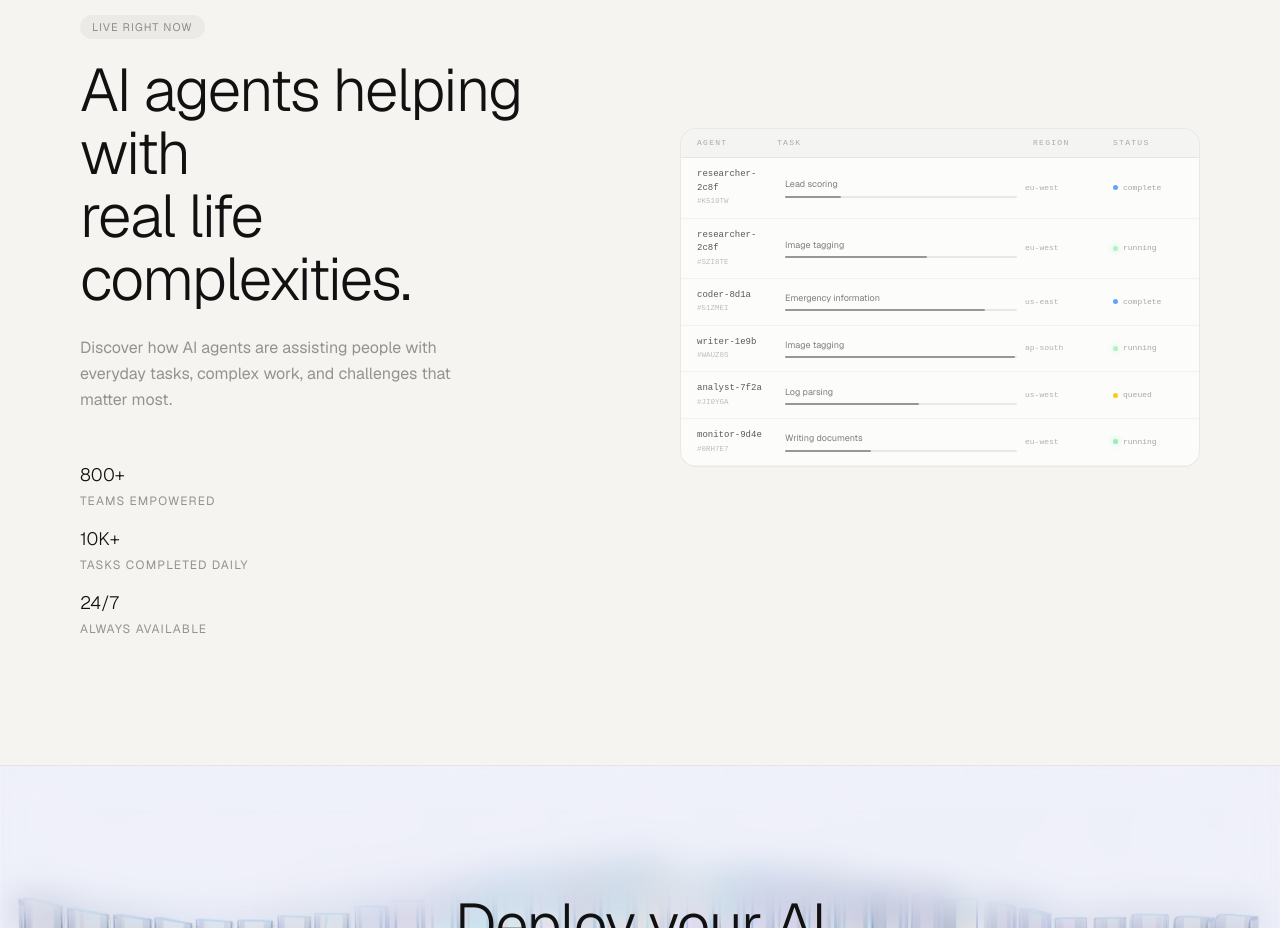
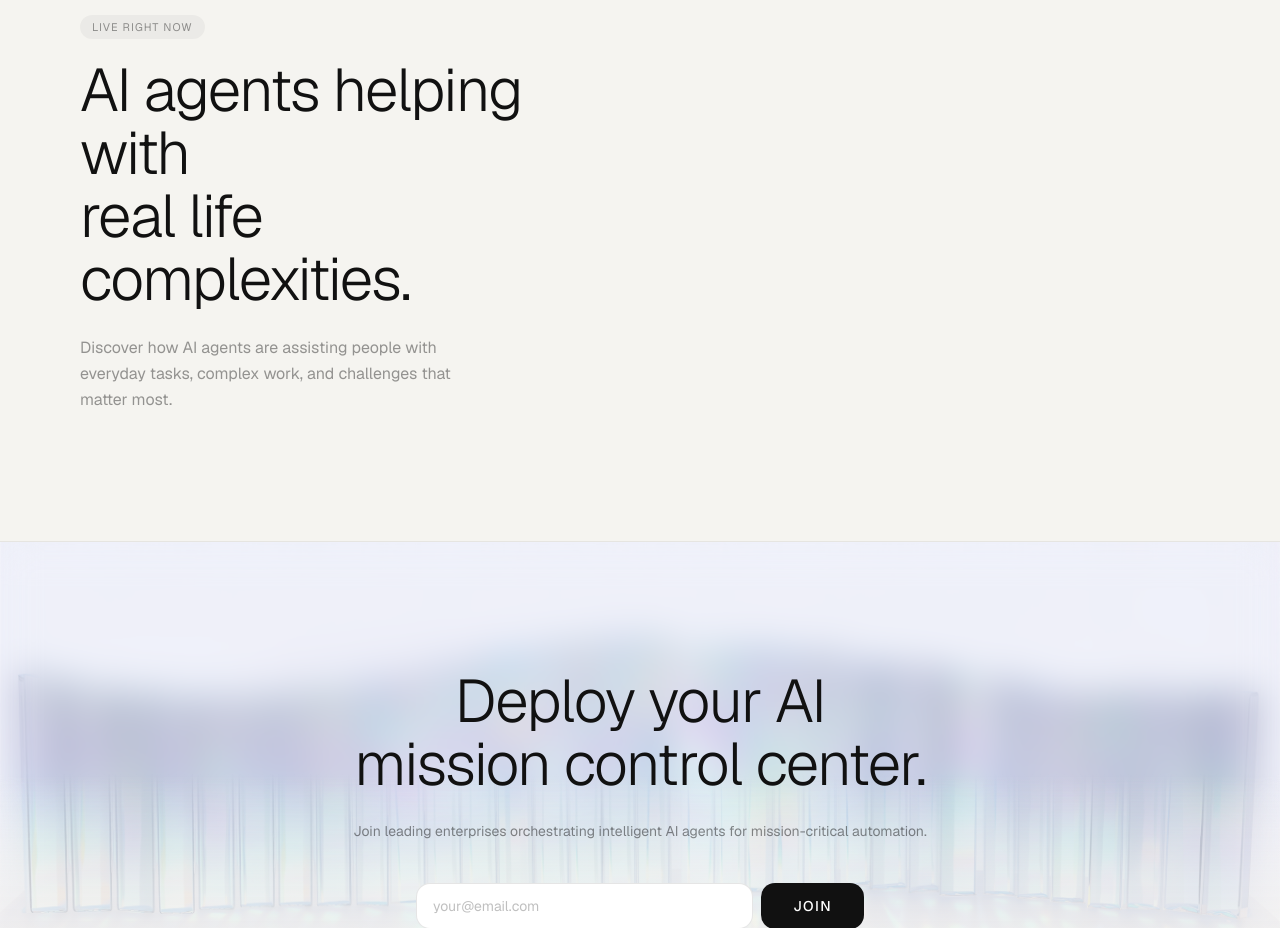
Before and after one commit to Kornok/v0-agentic-build-orchestrate-a-v6, a Next.js app: page / in a window 1280 px wide. Shown: the part 5309-6237 px from the top of the page. Built offline with nearby package versions, Linux system fonts and the light colour scheme.

Commit message:
feat: remove live agent feed and add reveal text component

```diff
--- a/app/page.tsx
+++ b/app/page.tsx
@@ -4,7 +4,7 @@ import React, { useRef, useEffect, useState, useCallback } from "react"
 import { IntroAnimation, INTRO_DURATION_MS, HERO_REVEAL_MS } from "@/components/intro-animation"
 import { AgentInterface } from "@/components/agent-interface"
 import { PixelIcon } from "@/components/pixel-icon"
-import { LiveAgentFeed, LiveAgentCounter } from "@/components/live-agent-feed"
+
 import { RevealText } from "@/components/reveal-text"
 import { StackingAgentCards } from "@/components/stacking-agent-cards"
 import { MobileNav } from "@/components/mobile-nav"
@@ -346,25 +346,6 @@ export default function AgenticPage() {
               <p className="mt-6 text-base text-black/40 leading-relaxed max-w-sm">
                 Discover how AI agents are assisting people with everyday tasks, complex work, and challenges that matter most.
               </p>
-
-              {/* AI Impact Stats */}
-              <div className="mt-12 space-y-4">
-                <div>
-                  <div className="text-lg font-light text-[#111] mb-1">800+</div>
-                  <div className="text-xs text-black/40 tracking-widest uppercase">Teams Empowered</div>
-                </div>
-                <div>
-                  <div className="text-lg font-light text-[#111] mb-1">10K+</div>
-                  <div className="text-xs text-black/40 tracking-widest uppercase">Tasks Completed Daily</div>
-                </div>
-                <div>
-                  <div className="text-lg font-light text-[#111] mb-1">24/7</div>
-                  <div className="text-xs text-black/40 tracking-widest uppercase">Always Available</div>
-                </div>
-              </div>
-            </div>
-            <div className="relative">
-              <LiveAgentFeed />
             </div>
           </div>
         </div>
```
